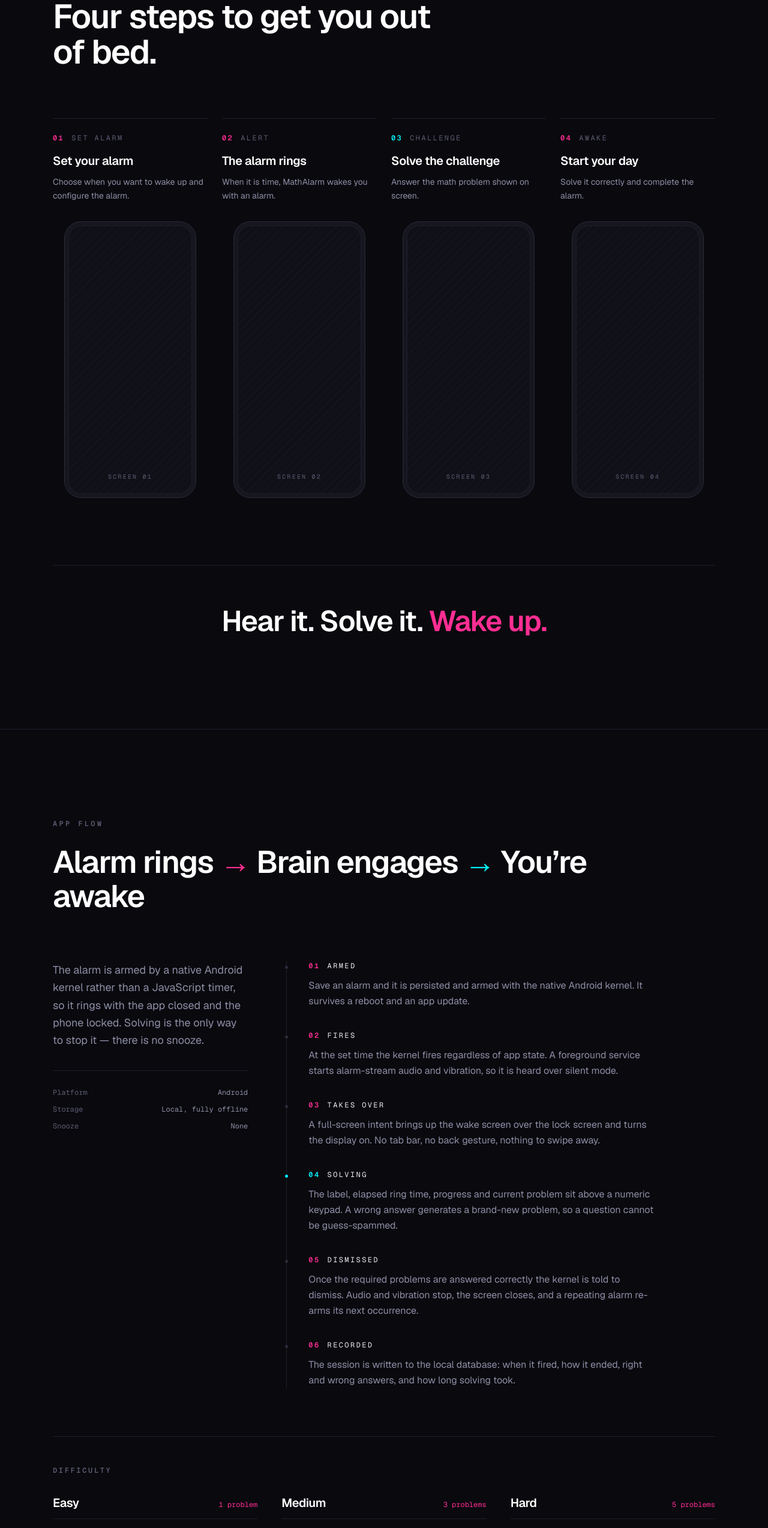
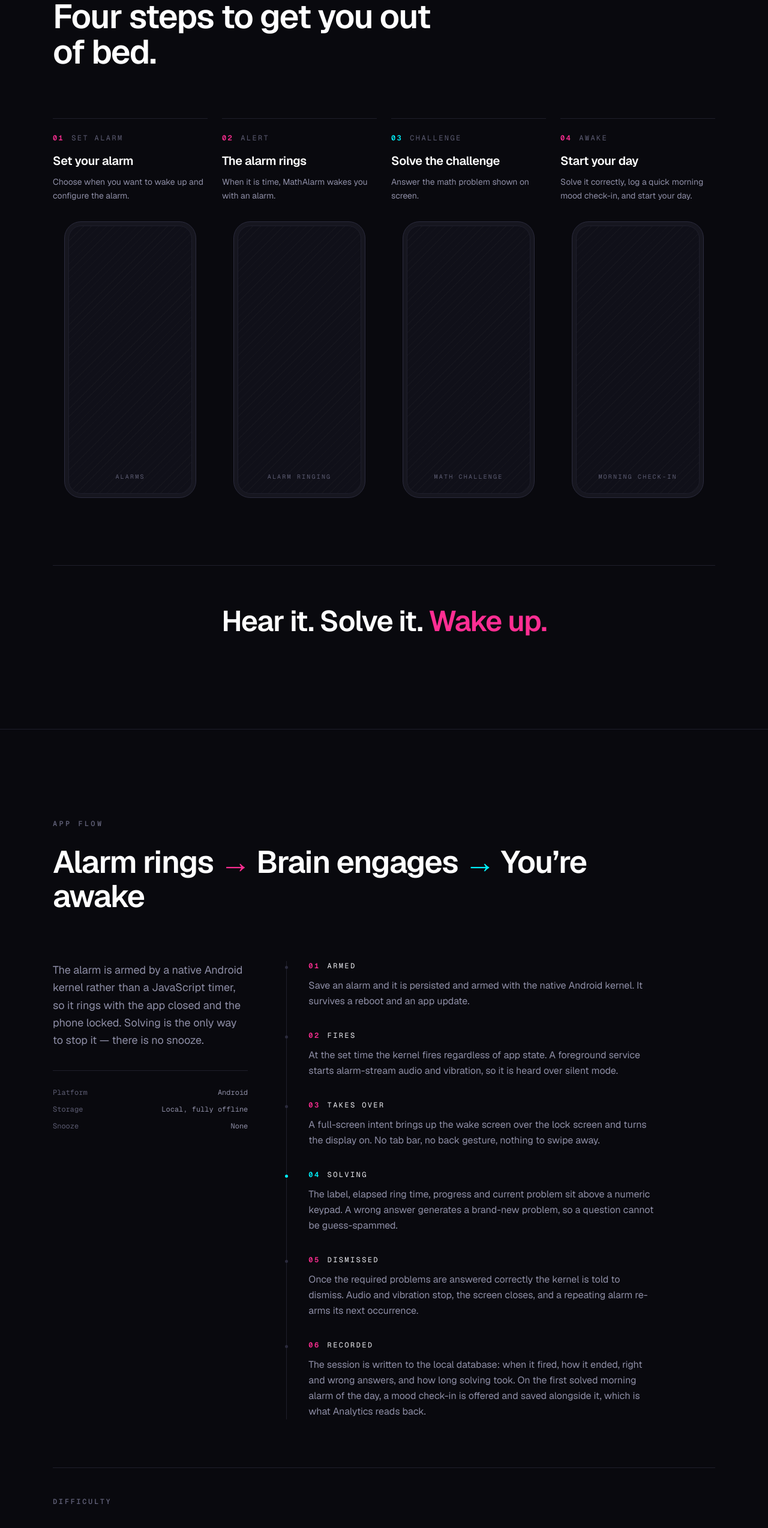
Before and after one commit to aetheramizu/mathalarm-web, a Next.js app: page / in a window 1280 px wide. Shown: the part 2087-4634 px from the top of the page at 60% size. Built offline with nearby package versions, Linux system fonts and the light colour scheme.

Commit message:
fix: include morning mood check-in in step four copy

```diff
--- a/components/AppFlow.tsx
+++ b/components/AppFlow.tsx
@@ -28,7 +28,7 @@ const stages = [
   {
     number: "06",
     state: "Recorded",
-    body: "The session is written to the local database: when it fired, how it ended, right and wrong answers, and how long solving took.",
+    body: "The session is written to the local database: when it fired, how it ended, right and wrong answers, and how long solving took. On the first solved morning alarm of the day, a mood check-in is offered and saved alongside it, which is what Analytics reads back.",
   },
 ];
 
--- a/components/HowItWorks.tsx
+++ b/components/HowItWorks.tsx
@@ -4,25 +4,29 @@ const steps = [
     label: "Set alarm",
     title: "Set your alarm",
     body: "Choose when you want to wake up and configure the alarm.",
+    caption: "ALARMS",
   },
   {
     number: "02",
     label: "Alert",
     title: "The alarm rings",
     body: "When it is time, MathAlarm wakes you with an alarm.",
+    caption: "ALARM RINGING",
   },
   {
     number: "03",
     label: "Challenge",
     title: "Solve the challenge",
     body: "Answer the math problem shown on screen.",
+    caption: "MATH CHALLENGE",
     accent: true,
   },
   {
     number: "04",
     label: "Awake",
     title: "Start your day",
-    body: "Solve it correctly and complete the alarm.",
+    body: "Solve it correctly, log a quick morning mood check-in, and start your day.",
+    caption: "MORNING CHECK-IN",
   },
 ];
 
@@ -64,7 +68,7 @@ export default function HowItWorks() {
               </p>
 
               <div className="mt-8 lg:mt-auto lg:pt-8">
-                <StepScreen caption={`SCREEN ${step.number}`} />
+                <StepScreen caption={step.caption} />
               </div>
             </li>
           ))}
```
